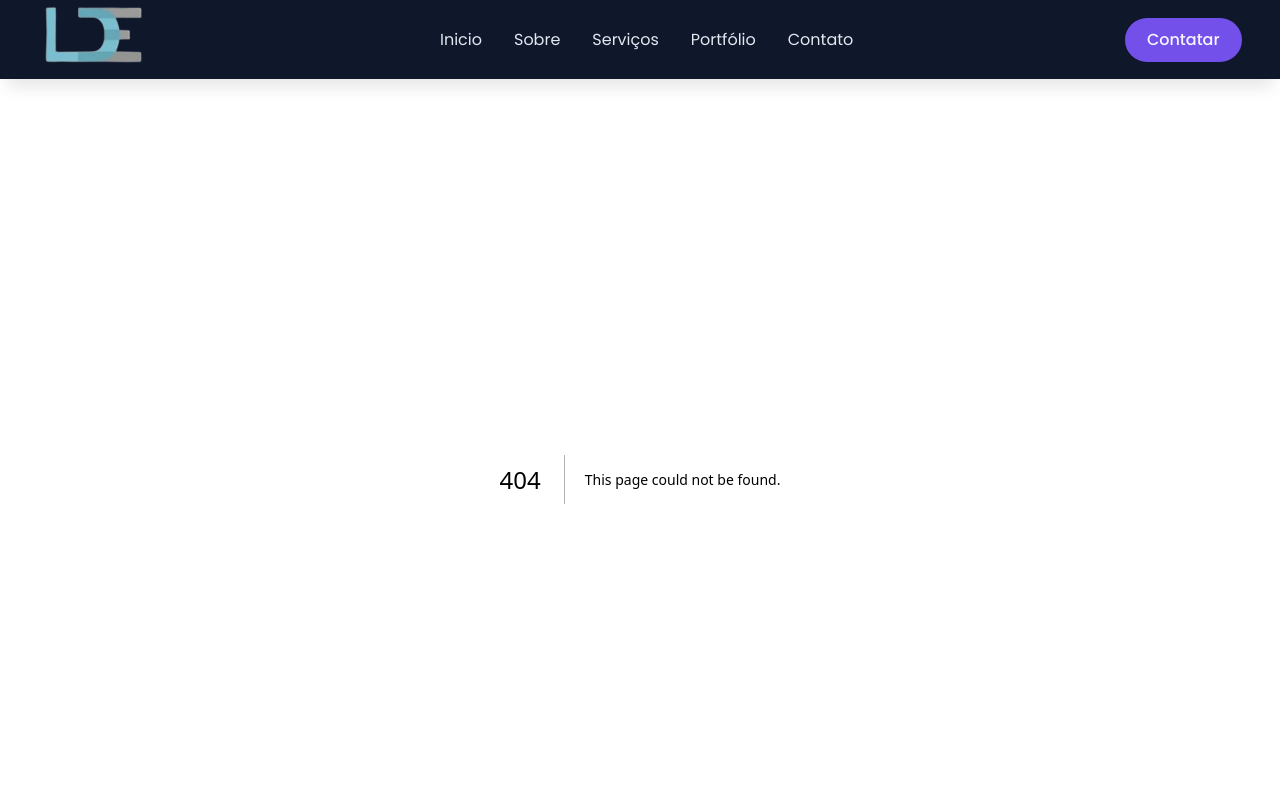
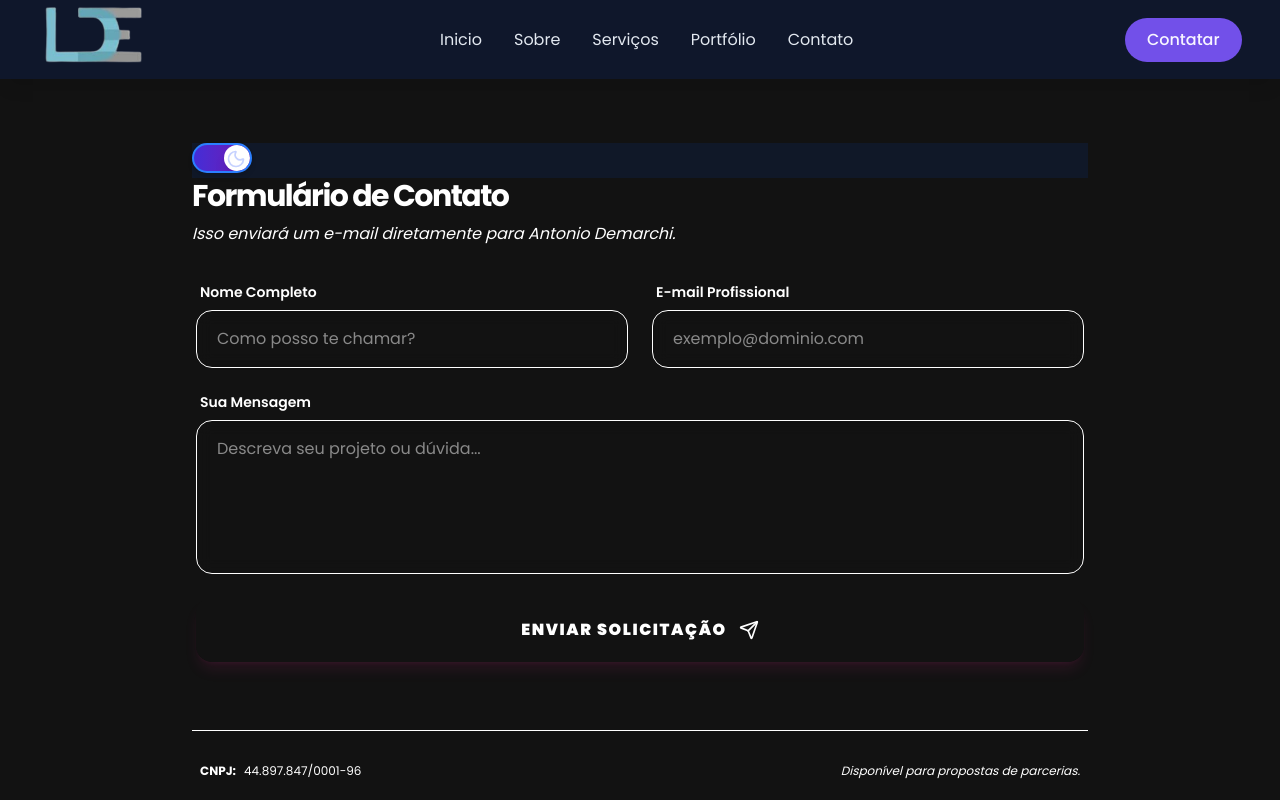
Before and after one commit to DemarchiWorking/portfolio-react-next, a Next.js app: page /chamado in a window 1280 px wide. Before the commit this address had no page. Shown: the top 800 px of the page. Built offline with nearby package versions, Linux system fonts and the light colour scheme.

Commit message:
preparando url chamado
feat: chamado e contato

```diff
--- /dev/null
+++ b/src/app/chamado/page.tsx
@@ -0,0 +1,62 @@
+"use client";
+
+import { motion, Variants, AnimatePresence } from "framer-motion";
+
+import { ThemeToggle } from "@/components/molecules/theme-toggle";
+import { ContactForm } from "@/components/organisms/ContatoForm/ContactForm"
+
+export default function Chamado() {
+
+  const itemVariants: Variants = {
+    hidden: { opacity: 0, y: 15 },
+    visible: {
+      opacity: 1,
+      y: 0,
+      transition: { duration: 0.4, ease: "easeOut" }
+    }
+  };
+
+  return (
+    <main className="min-h-screen bg-background text-foreground selection:bg-primary/20 flex flex-col items-center py-16 px-4">
+      <div className="w-full max-w-4xl">
+
+        <ThemeToggle />
+        <AnimatePresence mode="wait">
+
+           <motion.div
+              key="form-section"
+              initial={{ opacity: 0, y: 30 }}
+              animate={{ opacity: 1, y: 0 }}
+              exit={{ opacity: 0, y: -30 }}
+              transition={{ duration: 0.5, ease: "circOut" }}
+              className="w-full flex flex-col gap-8"
+            >
+              <header className="space-y-2">
+                <h2 className="text-3xl font-bold tracking-tighter">Formulário de Contato</h2>
+                <p className="text-muted-foreground italic">Isso enviará um e-mail diretamente para Antonio Demarchi.</p>
+              </header>
+
+              <ContactForm accessKey="ce53cd00-65c0-484a-afe0-9812d156df7e" />
+            </motion.div>
+
+            </AnimatePresence>
+
+        {/* Footer de Informações Adicionais (Sempre visível abaixo do conteúdo ativo) */}
+        <motion.footer
+          variants={itemVariants}
+          initial="hidden"
+          animate="visible"
+          className="mt-16 flex flex-col sm:flex-row justify-between items-center gap-4 px-2 border-t border-border/50 pt-8"
+        >
+          <div className="flex items-center gap-2 text-xs text-muted-foreground">
+            <span className="font-bold text-foreground">CNPJ:</span>
+            44.897.847/0001-96
+          </div>
+          <div className="text-xs text-muted-foreground italic">
+            Disponível para propostas de parcerias.
+          </div>
+        </motion.footer>
+      </div>
+    </main>
+  );
+}
--- a/src/components/organisms/Navbar/navbar.tsx
+++ b/src/components/organisms/Navbar/navbar.tsx
@@ -53,7 +53,7 @@ export const Navbar = () => {
             </button>
 
 
-            <a href="https://www.linkedin.com/in/demarchi1">
+            <a href="/chamado">
                 <button className={styles['btn-default']}>
                     Contatar
                 </button>
```
